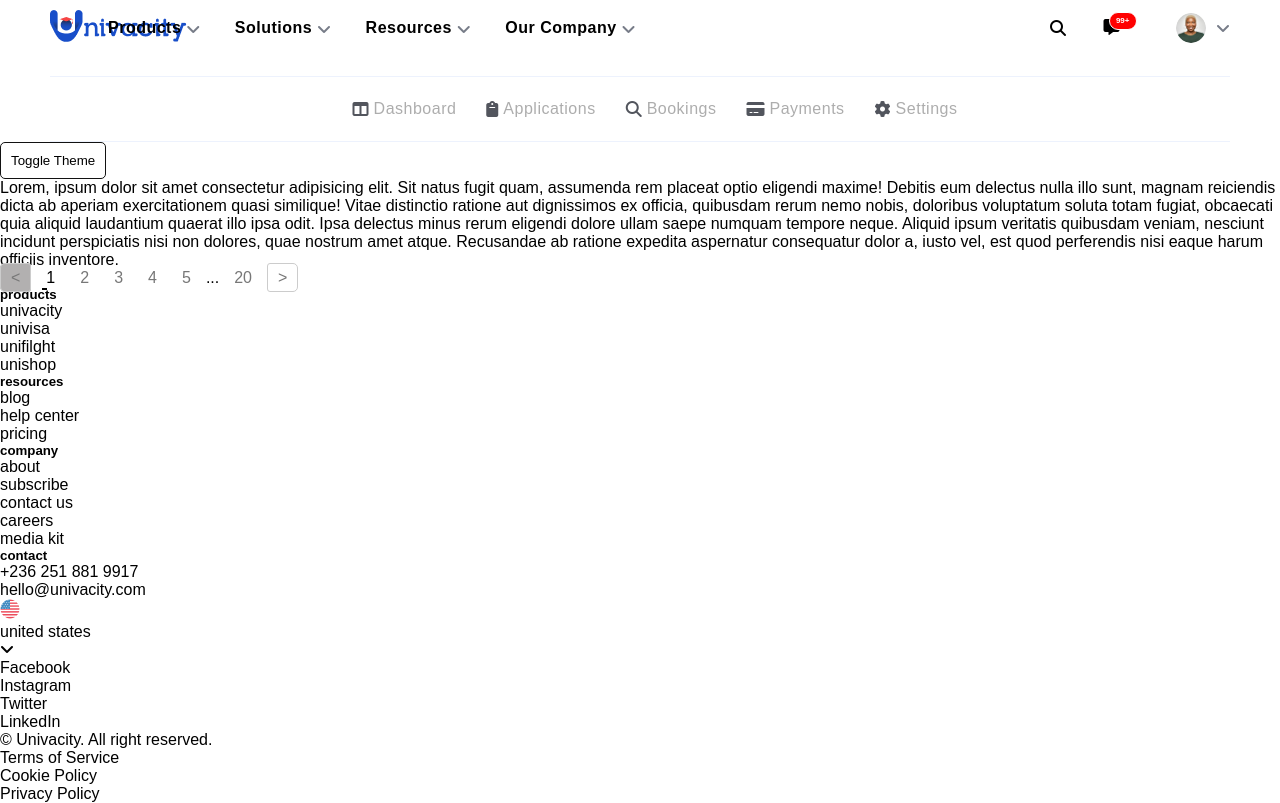
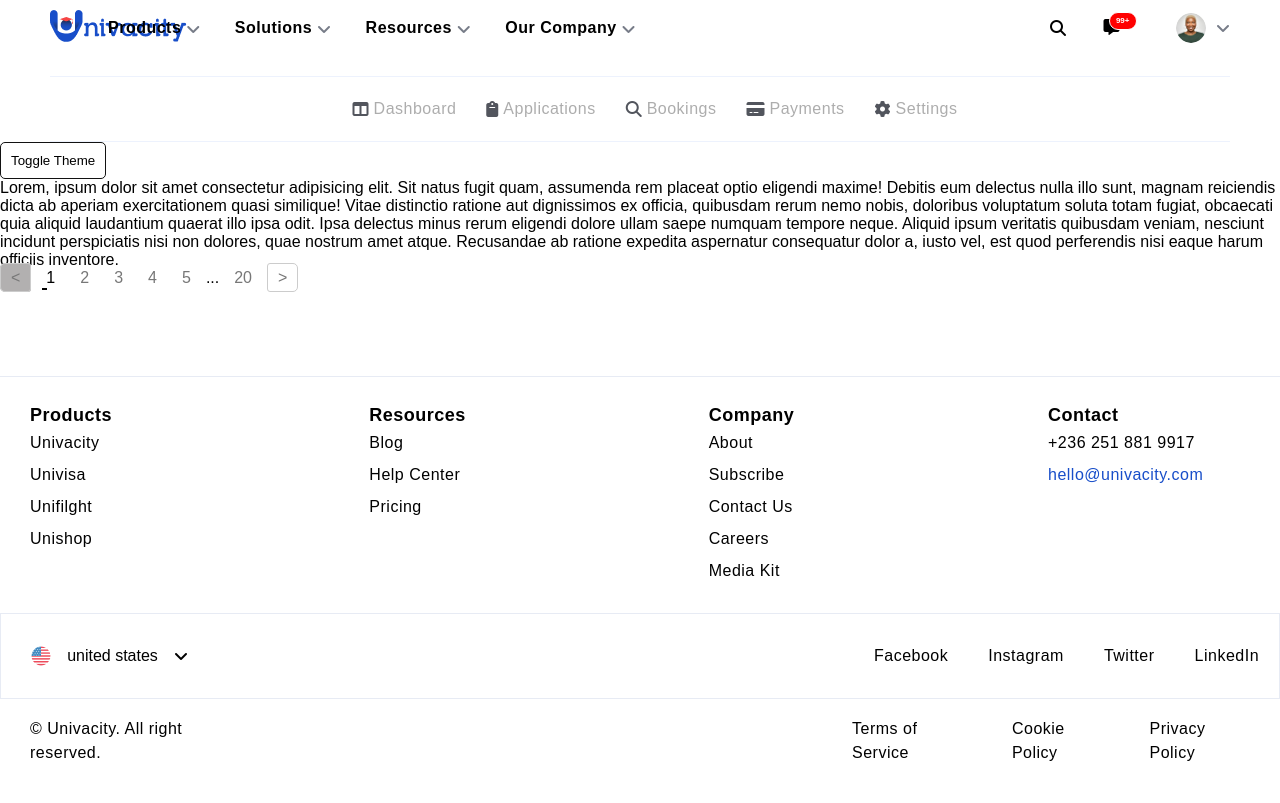
Before and after one commit to Snazzynuhu/univacity_task, an Angular app: page / in a window 1280 px wide. Built offline with nearby package versions, Linux system fonts and the light colour scheme; a web font is replaced by a local one.

Commit message:
styled footer component

```diff
--- a/src/app/components/footer/footer.component.html
+++ b/src/app/components/footer/footer.component.html
@@ -42,7 +42,7 @@
       </h5>
       <ul>
         <li>+236 251 881 9917</li>
-        <li>hello@univacity.com</li>
+        <li class="email">hello@univacity.com</li>
       </ul>
     </div>
   </div>
--- a/src/app/components/footer/footer.component.scss
+++ b/src/app/components/footer/footer.component.scss
@@ -1,10 +1,108 @@
+@import '../../style/mixins.scss';
+@import '../../style/variables.scss';
+
 footer{
-  // position: fixed;
-  // bottom: 0;
-  width: 1280px;
-height: 424px;
-top: 2385px;
+  position: absolute;
+  bottom: 0;
+  width: 100vw;
+height: 42.4rem;
+// top: 2385px;
 border: 1px, 0px, 0px, 0px;
 gap: 44px;
+border-top: 1px solid $border-color;
+& .top-content{
+@include flex-center-space-between;
+align-items: flex-start;
+padding: 3rem;
+& div{
+width: 20.2rem;
+& .title{
+font-size: 1.8rem;
+font-weight: 600;
+line-height: 1.6rem;
+letter-spacing: 0.5px;
+text-align: left;
+text-transform: capitalize;
+}
+& ul{
+  gap: 1rem;
+  li{
+    margin-top: 0.8rem;
+    list-style-type: none;
+font-size: 1.6rem;
+font-weight: 500;
+line-height: 2.4rem;
+letter-spacing: 0.5px;
+text-align: left;
+text-transform: capitalize;
+    &.email{
+      color: $primary-color-blue;
+      text-transform: lowercase;
+    }
+  }
+}
+
 
 }
+}
+
+& .middle-content{
+  @include flex-center-space-between;
+  padding: 3rem;
+  border: 1px solid rgba(231, 235, 244, 1);
+  & .left{
+    @include flex-center-space-between;
+    width: 15.7rem;
+height:2.4rem;
+gap: 8px
+  }
+  & .right > ul{
+    @include flex-center-space-between;
+    width: 37.5rem;
+height:2.4rem;
+gap: 4rem;
+list-style-type: none;
+li{
+  font-size: 1.6rem;
+  font-weight: 500;
+  line-height: 2.4rem;
+  letter-spacing: 0.5px;
+  }
+  }
+}
+
+& .bottom-content{
+  @include flex-center-space-between;
+  padding: 3rem;
+  & .left{
+    @include flex-center-space-between;
+    width: 21.3rem;
+height:2.4rem;
+& .country-name{
+font-size: 1.6rem;
+font-weight: 500;
+line-height: 2.4rem;
+letter-spacing: 0.5px;
+text-align: left;
+
+}
+  }
+  & .right > ul{
+    @include flex-center-space-between;
+    width: 39.8rem;
+height:2.4rem;
+gap: 4rem;
+list-style-type: none;
+li{
+font-size: 1.6rem;
+font-weight: 500;
+line-height: 2.4rem;
+letter-spacing: 0.5px;
+text-align: left;
+
+}
+  }
+}
+
+
+}
--- a/src/app/style/variables.scss
+++ b/src/app/style/variables.scss
@@ -11,3 +11,4 @@
 $purple-color-hybrid: rgba(155, 81, 224, 1);
 $green-success-color: rgba(0, 128, 96, 1);
 $red-critical-color: rgba(216, 44, 13, 1);
+$border-color: rgba(231, 235, 244, 1);
```
